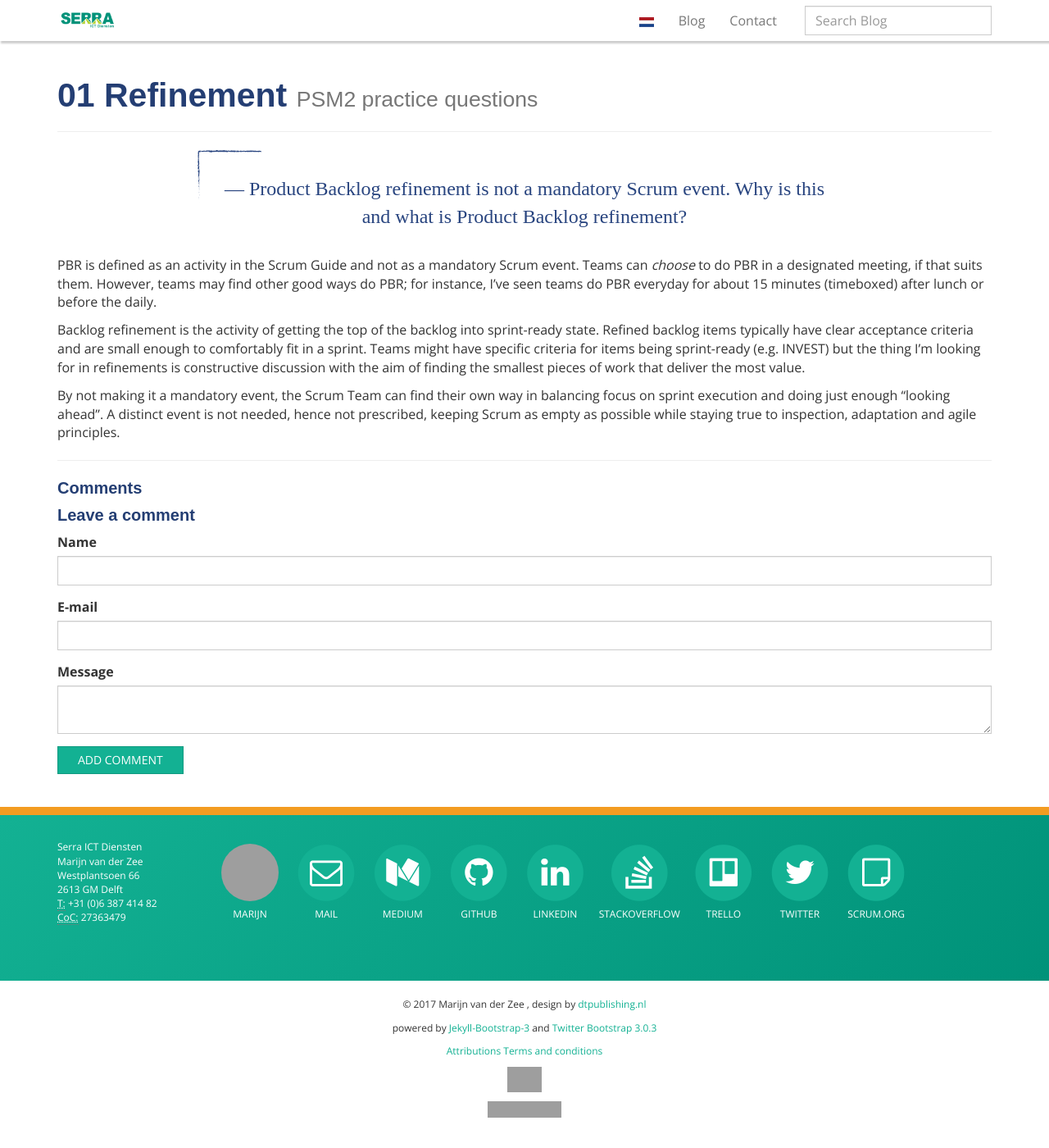
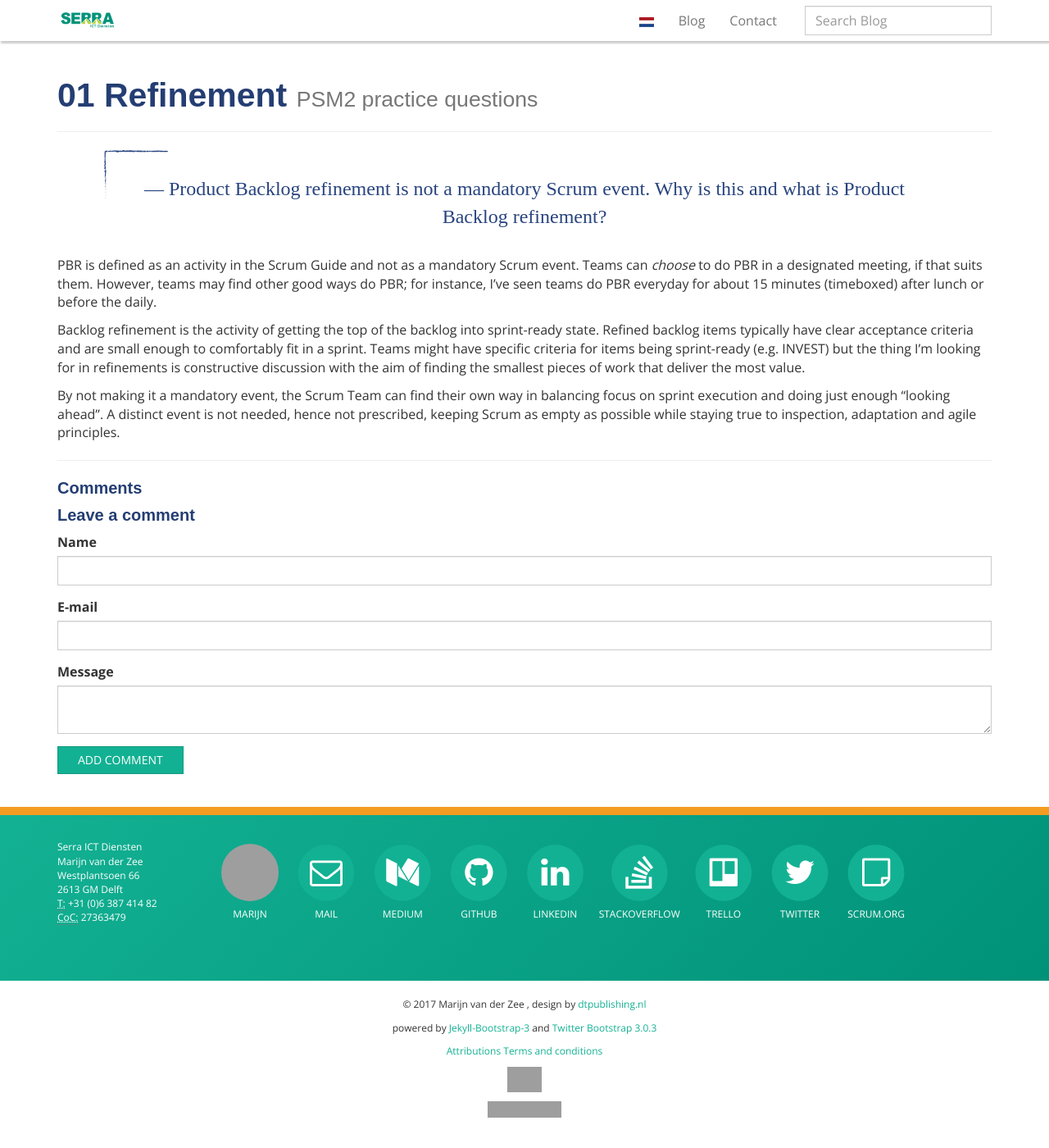
Before and after one commit to serraict/serraict.github.io, a Jekyll site: the page built from pages/psm2/01_refinement.md, in a window 1280 px wide and 1400 px high. Shown: the whole window at 82% size. Built offline with Jekyll 4.4.1, drawn with Linux system fonts in a browser that asks for light colours; nearby versions of some CDN libraries; some web fonts are replaced; grey boxes are pictures that could not be loaded.

Commit message:
Css change
width of main elements front page nog has side padding of 5% instead of
15%

```diff
--- a/assets/themes/bootstrap/css/style.css
+++ b/assets/themes/bootstrap/css/style.css
@@ -227,8 +227,8 @@
 }
 
 .about {
-  margin-right: 15%;
-  margin-left: 15%;
+  margin-right: 5%;
+  margin-left: 5%;
 }
 
 .marketing h1 {
@@ -326,8 +326,8 @@
 /* quotes */
 
 blockquote, .quotes {
-  margin-right: 15%;
-  margin-left: 15%;
+  margin-right: 5%;
+  margin-left: 5%;
 
   padding: 30px;
 
```
Also changed, not shown: 3 other files.
